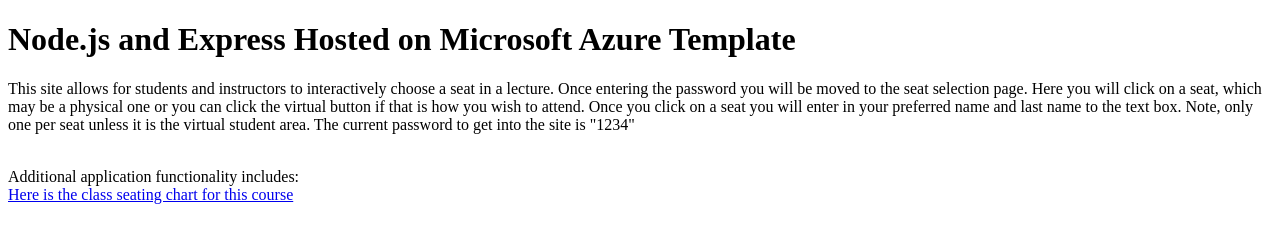
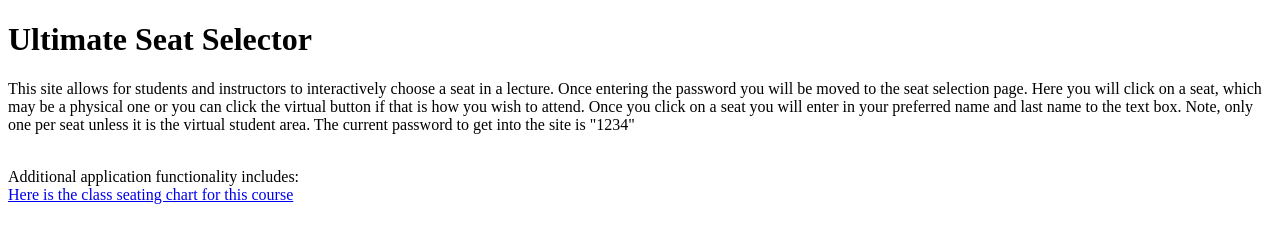
Before and after one commit to Jurso28/USS3_16_22, a website: page static/index.html in a window 1280 px wide. Drawn offline with Linux system fonts and the light colour scheme.

Commit message:
Updated the title

```diff
--- a/static/index.html
+++ b/static/index.html
@@ -1,10 +1,10 @@
 <!DOCTYPE html>
 <html>
 <head>
-<title>Node on Azure</title>
+<title>Ultimate Seat Selector</title>
 </head>
 <body>
-<h1>Node.js and Express Hosted on Microsoft Azure Template</h1>
+<h1>Ultimate Seat Selector</h1>
 <p>This site allows for students and instructors to interactively choose a seat in a lecture. Once entering the password you will be moved to the seat selection page.
     Here you will click on a seat, which may be a physical one or you can click the virtual button if that is how you wish to attend. Once you click on a seat you will
     enter in your preferred name and last name to the text box. Note, only one per seat unless it is the virtual student area. The current password to get into the site is "1234"</p>
```
